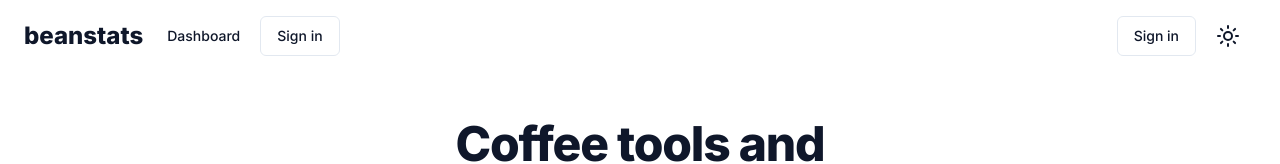
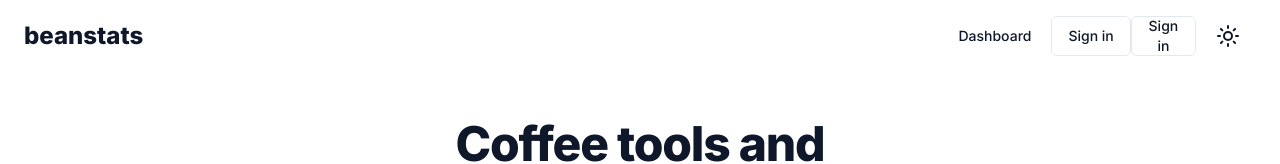
Before and after one commit to marcelblijleven/beanstats, a Next.js app: page / in a window 1280 px wide. Shown: the top 164 px of the page. Built offline with nearby package versions, Linux system fonts and the light colour scheme; no server answers.

Commit message:
imp: increase space between header items

```diff
--- a/src/components/layout/header.tsx
+++ b/src/components/layout/header.tsx
@@ -9,7 +9,7 @@ import UserButton from "@/components/user/user-button";
 const Header = () => (
     <header className={"sticky z-20 top-0 px-2 bg-opacity-90 w-full"}>
         <div className={"mx-auto flex align-middle items-center justify-between p-4 w-full max-w-[1600px] bg-background/95"}>
-            <div className={"flex items-center space-x-2"}>
+            <div className={"flex items-center justify-between w-full"}>
                 <Link className={"text-xl md:text-2xl font-extrabold"} href={"/"}>beanstats</Link>
                 <Navigation/>
             </div>
```
